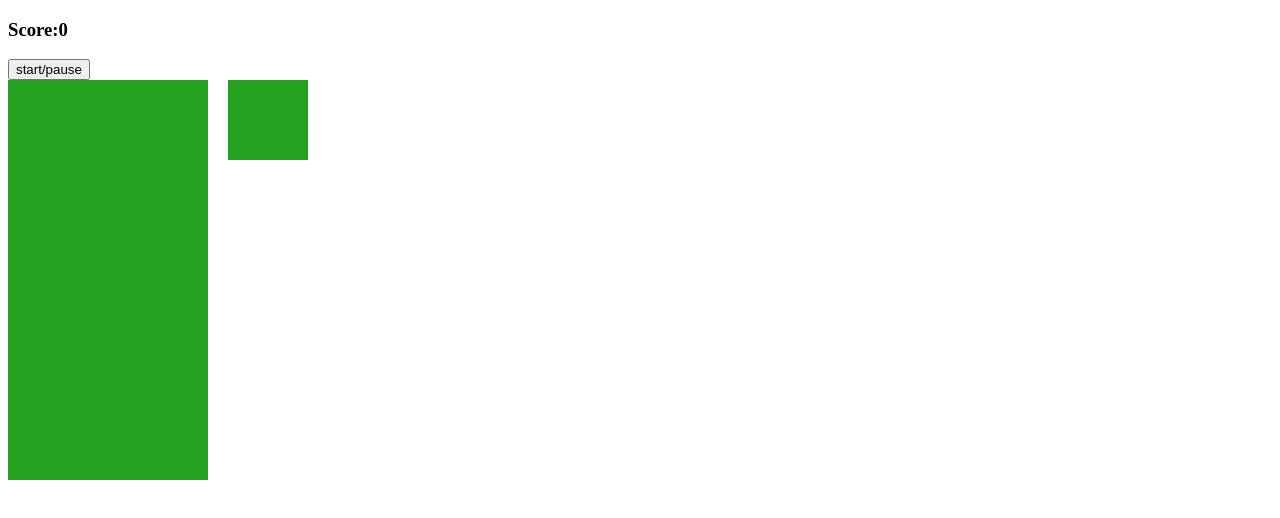
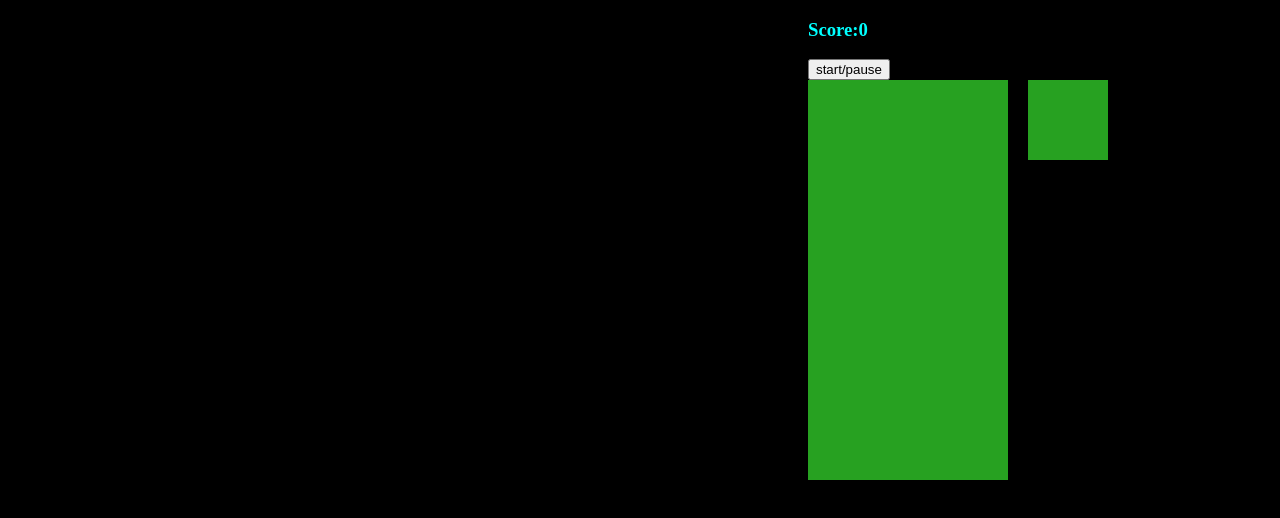
Before and after one commit to koharyb/lunaproject, a website: page docs/tetris/tetris.html in a window 1280 px wide. Drawn offline with Linux system fonts and the light colour scheme.

Commit message:
tetris update

```diff
--- a/docs/tetris/tetris.css
+++ b/docs/tetris/tetris.css
@@ -37,3 +37,15 @@
     gap: 20px;
 
 }
+
+.main-container {
+    margin-left: 100vh;
+}
+
+body {
+    background-color: black;
+}
+
+.text {
+    color: aqua;
+}
--- a/docs/tetris/tetris.html
+++ b/docs/tetris/tetris.html
@@ -10,8 +10,8 @@
 </head>
 
 <body>
-
-    <h3>Score:<span id="score">0</span></h3>
+    <div class="main-container">
+        <h3 class="text">Score:<span id="score">0</span></h3>
     <button id="start-button">start/pause</button>
 
     <div class="container">
@@ -247,6 +247,8 @@
             <div></div>
         </div>
     </div>
+    </div>
+
 
 
     <script src="tetris.js"></script>
```
Also changed, not shown: docs/index.html (+1 -1 lines).
